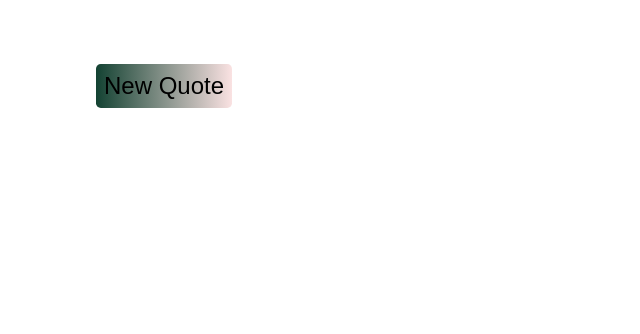
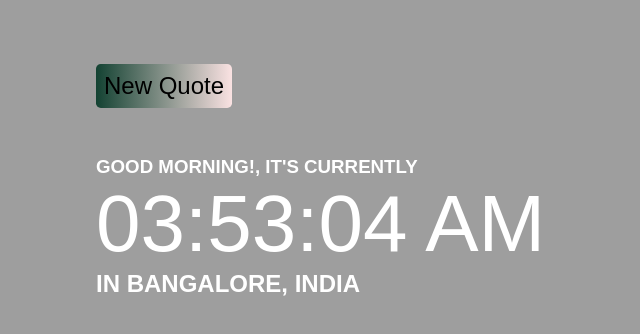
Before and after one commit to mehtab2899/quote-generator, a plain HTML site: page index.html in a window 1280 px wide. Shown: the whole page, without its empty margins (0-640 px from the left). Drawn offline with nearby package versions, Linux system fonts and the light colour scheme; the site is published under a folder, as on GitHub Pages, so addresses that start at the root find nothing.

Commit message:
fixing bugs

```diff
--- a/css/style.css
+++ b/css/style.css
@@ -12,7 +12,7 @@ body {
 .container {
 	height: 100vh;
 	width: 100vw;
-	background-image: url("/images/img.jpg");
+	background-image: url("../images/img.jpg");
 	background-size: cover;
 }
 
```
